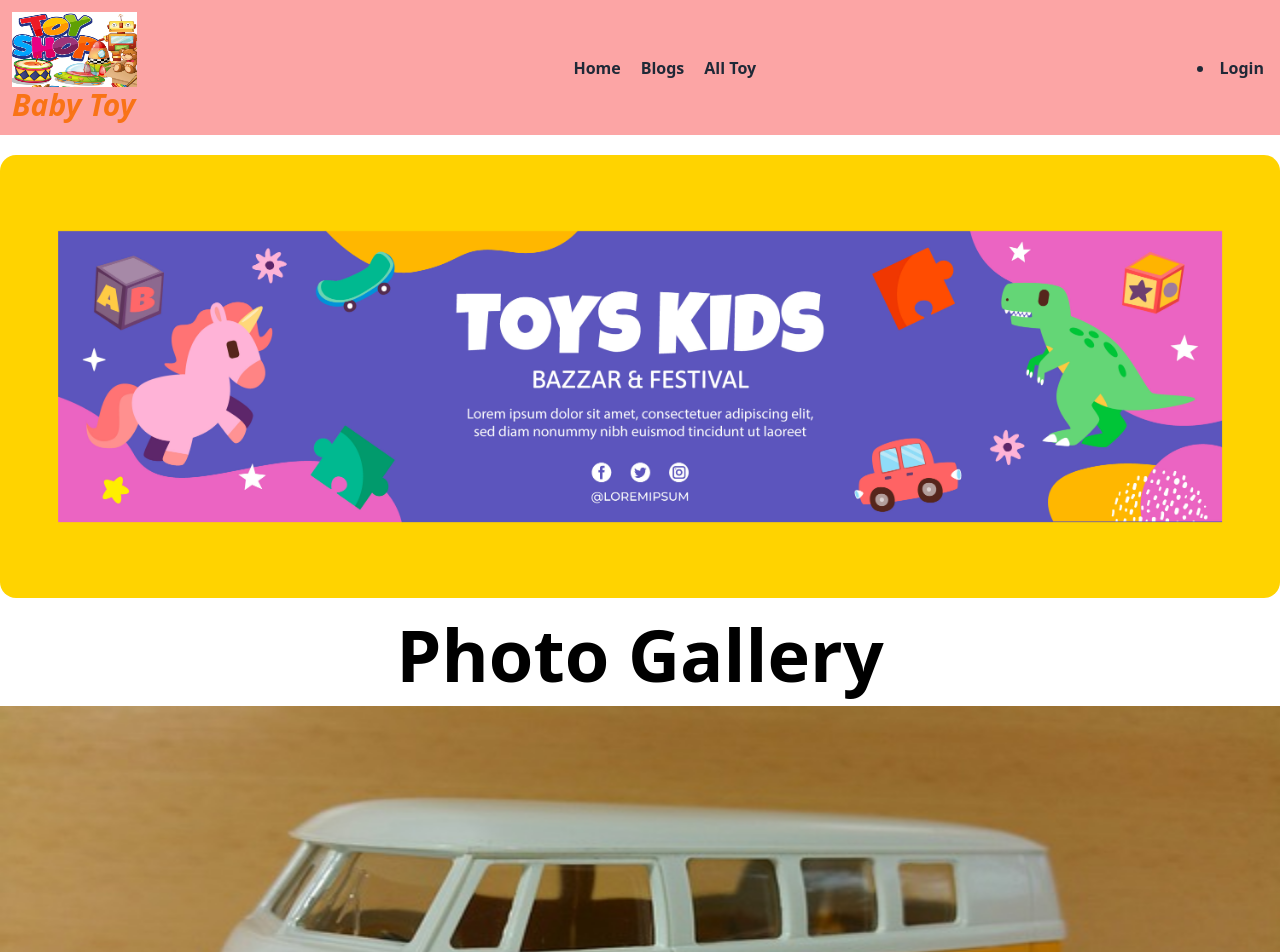
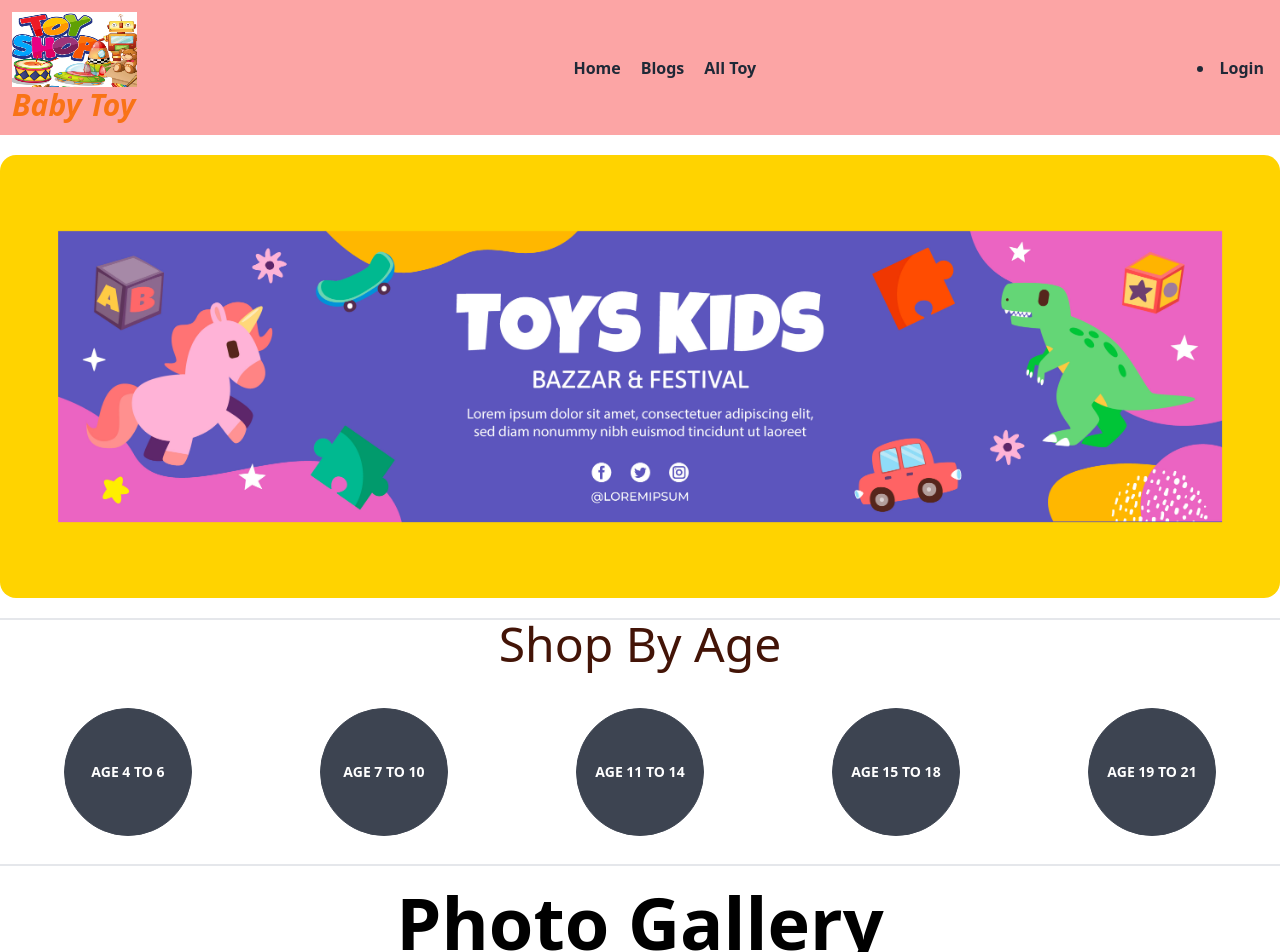
Before and after one commit to mehedihasanrupok/toy-marketplace-client, a React (Vite) app: page / in a window 1280 px wide. Shown: the top 952 px of the page. Built offline with nearby package versions, Linux system fonts and the light colour scheme; no server answers.

Commit message:
Extra Sec Another

```diff
--- a/src/pages/Home/Home/Home.jsx
+++ b/src/pages/Home/Home/Home.jsx
@@ -3,6 +3,7 @@ import Banner from '../Banner/Banner';
 import Galary from '../Galary/Galary';
 import { useLocation } from 'react-router-dom';
 import Seller from '../Seller/Seller';
+import Shop from '../Shop/Shop';
 
 const Home = () => {
     const location = useLocation();
@@ -16,6 +17,7 @@ const Home = () => {
     return (
         <div>
             <Banner></Banner>
+            <Shop></Shop>
             <Galary></Galary>
             <Seller></Seller>
         </div>
--- /dev/null
+++ b/src/pages/Home/Shop/Shop.jsx
@@ -0,0 +1,32 @@
+import React from 'react';
+
+const Shop = () => {
+    return (
+        <div>
+            <hr />
+            <hr />
+            <h2 className='text-5xl text-center text-orange-950'>Shop By Age</h2>
+            <div className='flex justify-around mt-10 mb-7'>
+                <button className="btn btn-circle h-32 w-32 hover:bg-red-700">
+                    <h2>Age 4 to 6</h2>
+                </button>
+                <button className="btn btn-circle h-32 w-32 hover:bg-green-400">
+                    <h2>Age 7 to 10</h2>
+                </button>
+                <button className="btn btn-circle h-32 w-32 hover:bg-blue-500">
+                    <h2>Age 11 to 14</h2>
+                </button>
+                <button className="btn btn-circle h-32 w-32 hover:bg-orange-500">
+                    <h2>Age 15 to 18</h2>
+                </button>
+                <button className="btn btn-circle h-32 w-32 hover:bg-emerald-600">
+                    <h2>Age 19 to 21</h2>
+                </button>
+            </div>
+            <hr />
+            <hr />
+        </div>
+    );
+};
+
+export default Shop;
```
